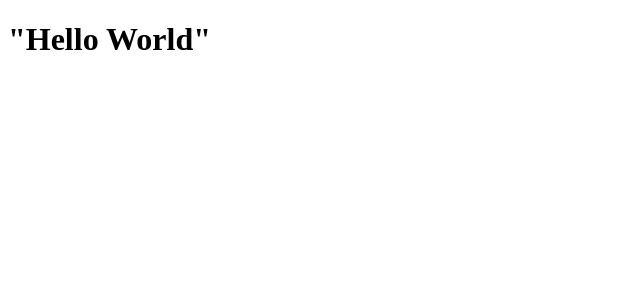
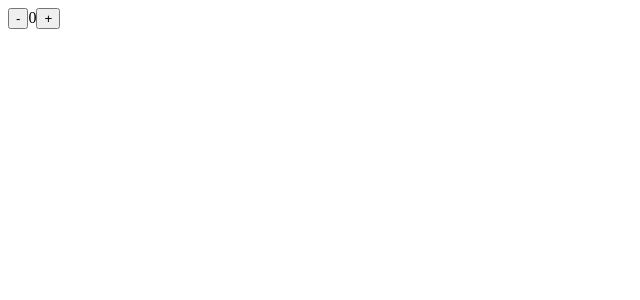
Before and after one commit to henriqlustosa/WebDevSimplified, a React (Create React App) app: page / in a window 1280 px wide. Shown: the top 300 px of the page, without its empty margins (0-640 px from the left). Built offline with nearby package versions, Linux system fonts and the light colour scheme.

Commit message:
Primeira aula: possibilidades com o JSX

```diff
--- a/src/App.js
+++ b/src/App.js
@@ -3,9 +3,13 @@
 
 function App() {
   return (
-  <h1>
-    "Hello World"
- </h1>)
+ <div>
+	<button>-</button>
+	<span>0</span>
+	<button>+</button>
+
+ </div>
+ )
 }
 
 export default App;
```
